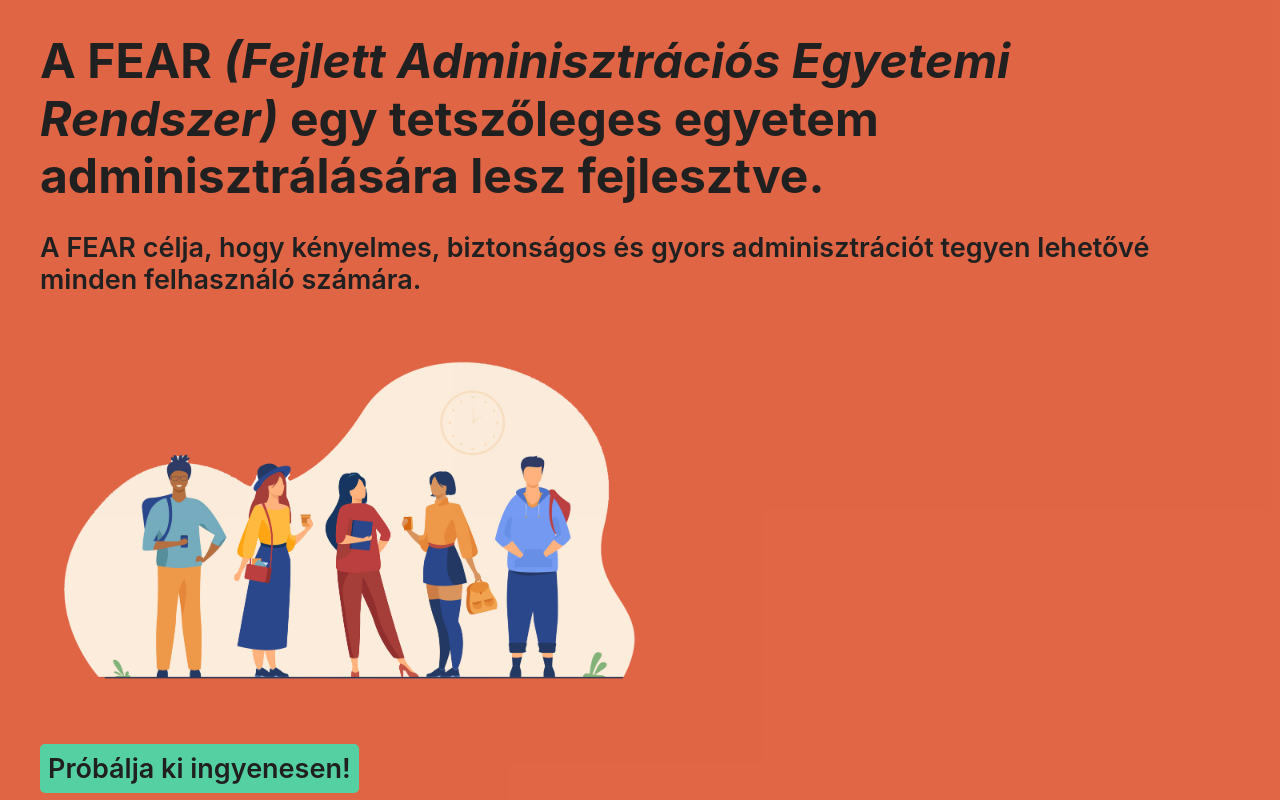
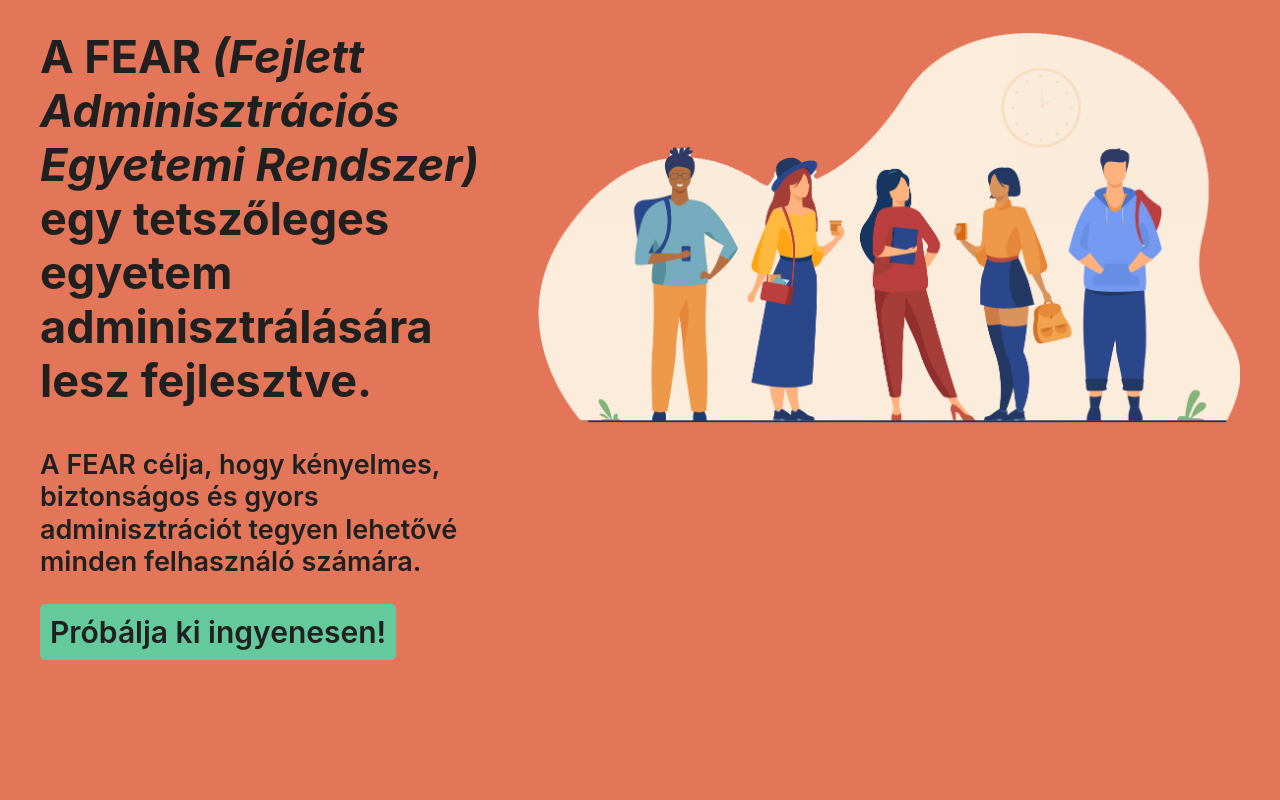
Before and after one commit to feardevelopment/fear-frontend, a Svelte app: page / in a window 1280 px wide. Built offline with nearby package versions, Linux system fonts and the light colour scheme.

Commit message:
style: add grid layout to home component

```diff
--- a/public/global.css
+++ b/public/global.css
@@ -1,17 +1,16 @@
 :root {
 	--primaryColor: rgba(224, 100, 66, 0.88);
 	--secondaryColor: rgba(148, 54, 28, 0.58);
-	--accentColor: rgba(65, 224, 177, 0.88);
+	--accentColor: rgba(65, 224, 177, 0.78);
+	--lightAccentColor: rgba(65, 224, 177, 1);
 	--textColor: rgb(32, 32, 32);
 }
 
 html,
 body {
 	position: relative;
-	width: 100%;
-	height: 100%;
-	background-color: var(--primaryColor);
-	color: var(--textColor);
+	width: 100vw;
+	height: 100vh;
 }
 
 html {
@@ -19,18 +18,25 @@ html {
 }
 
 a {
+	text-decoration: none;
 	color: var(--textColor);
-	text-decoration: none;
 	background-color: var(--accentColor);
+}
+
+a:hover {
+	background-color: var(--lightAccentColor);
 }
 
 body {
 	margin: 0;
-	padding: 8px;
+	padding: 3em;
 	font-family: -apple-system, BlinkMacSystemFont, "Segoe UI", Roboto, Oxygen-Sans, Ubuntu, Cantarell, "Helvetica Neue", sans-serif;
 	line-height: 1.2;
+	background-color: var(--primaryColor);
+	color: var(--textColor);
 }
 
 *, *::before, *::after {
 	box-sizing: border-box;
+	margin: 0;
 }
--- a/src/Home.svelte
+++ b/src/Home.svelte
@@ -1,14 +1,12 @@
 <script lang="ts">
-
 </script>
 
 <section>
   <article>
     <h1>A FEAR <em>(Fejlett Adminisztrációs Egyetemi Rendszer)</em> egy tetszőleges egyetem adminisztrálására lesz fejlesztve.</h1>
-    <p>A FEAR célja, hogy kényelmes, biztonságos és gyors adminisztrációt tegyen lehetővé minden felhasználó számára.</p>
+    <p class="desc">A FEAR célja, hogy kényelmes, biztonságos és gyors adminisztrációt tegyen lehetővé minden felhasználó számára.</p>
     <img src="5251.png" alt="University Graphics">
-    <div></div>
-    <p><a href="/">Próbálja ki ingyenesen!</a></p>
+    <a href="/"><p>Próbálja ki ingyenesen!</p></a>
   </article>
 </section>
 
@@ -17,23 +15,44 @@
     max-width: 1200px;
     margin: auto;
 
+    article {
+      display: grid;
+      column-gap: 3em;
+      row-gap: 2.5em;
+      grid-template-columns: 2fr 3fr;
+
       h1 {
-      font-size: 4.8em;
-      margin: 0.5em 0;
+        font-size: 4.5em;
+        grid-area: 1 / 1 / 2 / 2;
       }
 
       p {
         font-size: 2.7em;
         font-weight: 600;
 
+        &.desc {
+          grid-area: 2 / 1 / 3 / 2;
+        }
+      }
+
       a {
-        padding: 8px;
+          padding: 10px;
           border-radius: 5px;
+          grid-area: 3 / 1 / 4 / 2;
+          white-space: nowrap;
+          width: min-content;
+
+          p {
+            font-size: 3em;
           }
         }
 
       img {
-      height: 400px;
+        max-width: 100%;
+        max-height: 100%;
+        display: block;
+        grid-area: 1 / 2 / 2 / 3;
+      }
     }
   }
 </style>
```
Also changed, not shown: public/5251.png. Lines whose indentation alone changed are shown as unchanged.
